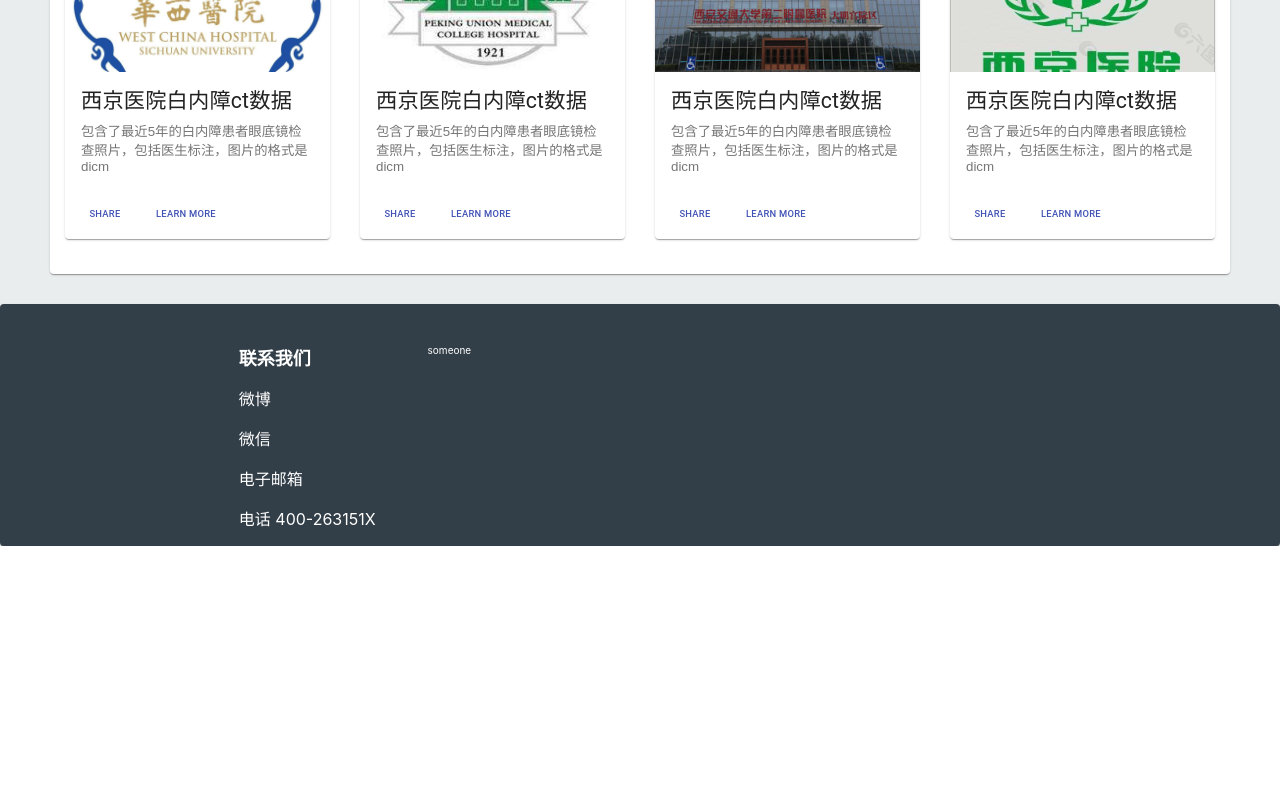
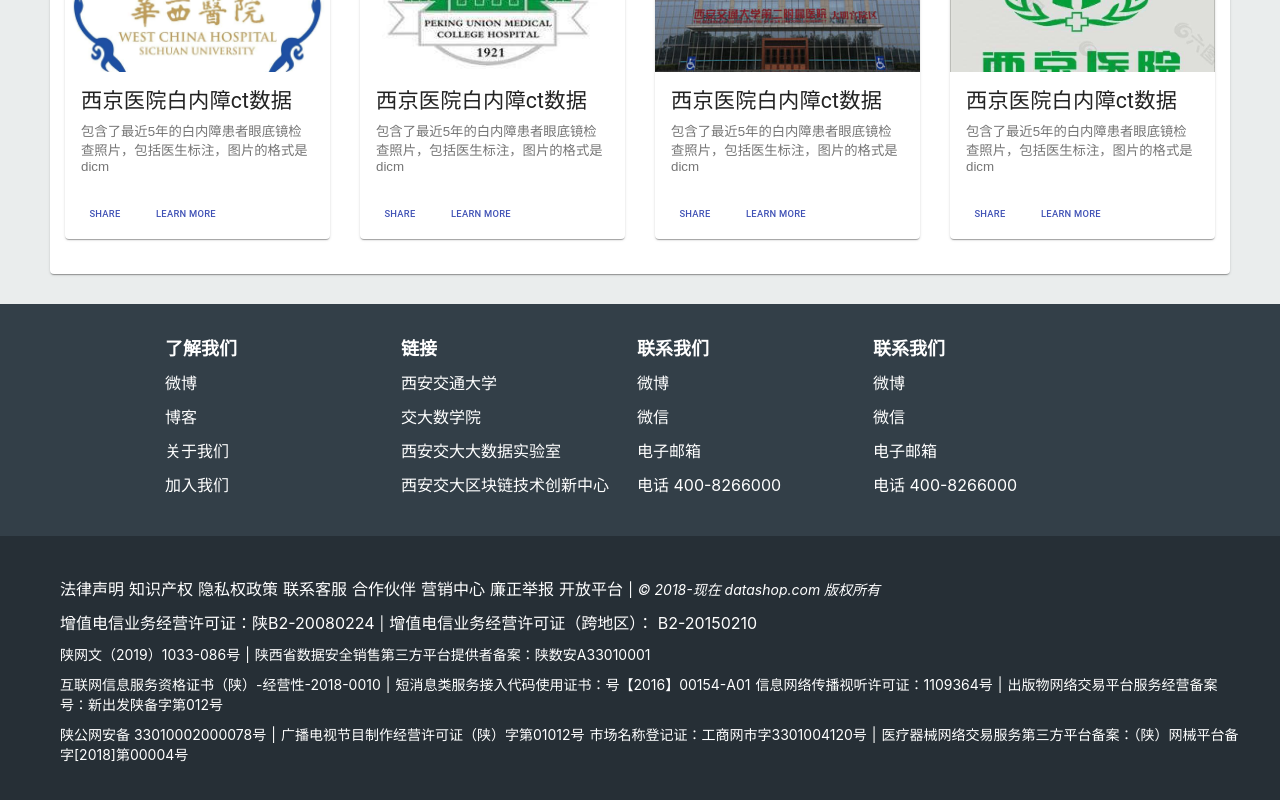
Before and after one commit to Alphia/dfWeb, a React (Create React App) app: page / in a window 1280 px wide. Shown: the part 942-1742 px from the top of the page. Before the commit the page ends 1488 px from the top, so only its background shows below. Built offline with nearby package versions, Linux system fonts and the light colour scheme.

Commit message:
add bottom, part2; rename bottom to footer; upgrade material-ui to 4.6.1;

```diff
--- a/src/js/Bottom.js
+++ /dev/null
@@ -1,55 +0,0 @@
-import React from "react";
-import Box from "@material-ui/core/Box";
-import Paper from "@material-ui/core/Paper";
-import withStyles from "@material-ui/core/styles/withStyles";
-
-
-const styles = {
-    bottomRoot: {
-        backgroundColor: 'rgb(51, 63, 72)',
-
-    },
-    linkWrapper:{
-        display: 'flex',
-        width:'1180px',
-        margin:'auto',
-        paddingTop:'4rem',
-        color:'white',
-        '& >div':{
-            width: '16%'
-        },
-        '& b':{
-            fontSize:'1.8rem'
-        },
-        '& p':{
-            fontSize:'1.6rem'
-        }
-    }
-};
-
-class Bottom extends React.Component {
-
-    render() {
-        const {classes} = this.props;
-        return (
-            <Paper className={classes.bottomRoot}>
-                <div className={classes.linkWrapper}>
-                    <Box/>
-                    <Box>
-                        <b>联系我们</b>
-                        <p>微博</p>
-                        <p>微信</p>
-                        <p>电子邮箱</p>
-                        <p>电话 400-263151X</p>
-
-                    </Box>
-                    <Box>
-                        someone
-                    </Box>
-                </div>
-            </Paper>
-        )
-    }
-}
-
-export default withStyles(styles)(Bottom);
--- /dev/null
+++ b/src/js/Footer.js
@@ -0,0 +1,46 @@
+import React from "react";
+import Links from "./Links";
+import {withStyles} from "@material-ui/core";
+import Polices from "./Policys";
+
+const styles = {
+    bottomRoot: {},
+    linksWrapper:{
+        backgroundColor: 'rgb(51, 63, 72)',
+    },
+    links: {
+        width: '1180px',
+        margin: 'auto',
+    },
+    policyWrapper:{
+        backgroundColor: 'rgb(38,47,54)',
+    },
+    policy:{
+        width: '1180px',
+        margin: 'auto',
+        paddingLeft:'2rem'
+    }
+};
+
+class Footer extends React.Component {
+
+    render() {
+        const {classes} = this.props;
+        return (
+            <div className={classes.bottomRoot}>
+                <div className={classes.linksWrapper}>
+                    <div className={classes.links}>
+                        <Links/>
+                    </div>
+                </div>
+                <div className={classes.policyWrapper}>
+                    <div className={classes.policy}>
+                        <Polices/>
+                    </div>
+                </div>
+            </div>
+        )
+    }
+}
+
+export default withStyles(styles)(Footer)
--- /dev/null
+++ b/src/js/Links.js
@@ -0,0 +1,72 @@
+import React from "react";
+import Box from "@material-ui/core/Box";
+import withStyles from "@material-ui/core/styles/withStyles";
+
+
+const styles = {
+        linksRoot: {
+            display: 'flex',
+            width: '100%',
+            padding: '3rem',
+            color: 'white',
+            '& >div': {
+                width: '20%'
+            },
+            '& :first-child': {
+                marginLeft: '6%'
+            },
+            '& b': {
+                fontSize: '1.8rem'
+            },
+            '& a': {
+                fontSize: '1.6rem',
+                color: 'white',
+                textDecoration: 'none',
+                '&:hover': {
+                    textDecoration: 'underline',
+                },
+            },
+        }
+    }
+;
+
+class Links extends React.Component {
+
+    render() {
+        const {classes} = this.props;
+        return (
+            <div className={classes.linksRoot}>
+                <Box>
+                    <b>了解我们</b>
+                    <p><a href='/public/'>微博</a></p>
+                    <p><a href='#'>博客</a></p>
+                    <p><a href='#'>关于我们</a></p>
+                    <p><a href='#'>加入我们</a></p>
+                </Box>
+                <Box>
+                    <b>链接</b>
+                    <p><a href='#'>西安交通大学</a></p>
+                    <p><a href='#'>交大数学院</a></p>
+                    <p><a href='#'>西安交大大数据实验室</a></p>
+                    <p><a href='#'>西安交大区块链技术创新中心</a></p>
+                </Box>
+                <Box>
+                    <b>联系我们</b>
+                    <p><a href='#'>微博</a></p>
+                    <p><a href='#'>微信</a></p>
+                    <p><a href='#'>电子邮箱</a></p>
+                    <p><a href='#'>电话 400-8266000</a></p>
+                </Box>
+                <Box>
+                    <b>联系我们</b>
+                    <p><a href='#'>微博</a></p>
+                    <p><a href='#'>微信</a></p>
+                    <p><a href='#'>电子邮箱</a></p>
+                    <p><a href='#'>电话 400-8266000</a></p>
+                </Box>
+            </div>
+        )
+    }
+}
+
+export default withStyles(styles)(Links);
--- a/src/js/Main.js
+++ b/src/js/Main.js
@@ -2,7 +2,7 @@
 import Header from "./Header";
 import TabPanel from "./TabPanel";
 import SearchingPage from "./SearchingPage";
-import Bottom from "./Bottom";
+import Bottom from "./Footer";
 
 class Main extends React.Component {
 
--- /dev/null
+++ b/src/js/Policys.js
@@ -0,0 +1,80 @@
+import React from "react";
+import withStyles from "@material-ui/core/styles/withStyles";
+
+
+const styles = {
+        linksRoot: {
+            width: '100%',
+            padding: '3rem 0',
+            color: 'white',
+            '& b': {
+                fontSize: '1.8rem'
+            },
+            '& span': {
+                fontSize: '1.4rem',
+                margin: '0.2rem 0.5rem 0.2rem 0',
+            },
+            '& a': {
+                fontSize: '1.6rem',
+                color: 'white',
+                textDecoration: 'none',
+                '&:hover': {
+                    textDecoration: 'underline',
+                },
+            },
+        }
+    }
+;
+
+class Polices extends React.Component {
+
+    render() {
+        const {classes} = this.props;
+        return (
+            <div className={classes.linksRoot}>
+                <div className="tb-footer-bd">
+                    <p>
+                        <span><a>法律声明</a></span>
+                        <span><a>知识产权</a></span>
+                        <span><a>隐私权政策</a></span>
+                        <span><a>联系客服</a></span>
+                        <span><a>合作伙伴</a></span>
+                        <span><a>营销中心</a></span>
+                        <span><a>廉正举报</a></span>
+                        <span><a>开放平台</a></span>
+                        <span>|</span>
+                        <span><em>© 2018-现在 datashop.com 版权所有</em></span>
+                    </p>
+                    <p>
+                        <span><a href="/public">增值电信业务经营许可证：陕B2-20080224</a></span>
+                        <span>|</span>
+                        <span><a href="/public">增值电信业务经营许可证（跨地区）： B2-20150210</a></span>
+                    </p>
+                    <p>
+                        <span>陕网文（2019）1033-086号</span>
+                        <span>|</span>
+                        <span>陕西省数据安全销售第三方平台提供者备案：陕数安A33010001</span>
+                    </p>
+                    <p>
+                        <span>互联网信息服务资格证书（陕）-经营性-2018-0010</span>
+                        <span>|</span>
+                        <span>短消息类服务接入代码使用证书：号【2016】00154-A01</span>
+                        <span>信息网络传播视听许可证：1109364号</span>
+                        <span>|</span>
+                        <span>出版物网络交易平台服务经营备案号：新出发陕备字第012号</span>
+                    </p>
+                    <p>
+                        <span>陕公网安备 33010002000078号</span>
+                        <span>|</span>
+                        <span>广播电视节目制作经营许可证（陕）字第01012号</span>
+                        <span>市场名称登记证：工商网市字3301004120号</span>
+                        <span>|</span>
+                        <span>医疗器械网络交易服务第三方平台备案：（陕）网械平台备字[2018]第00004号</span>
+                    </p>
+                </div>
+            </div>
+        )
+    }
+}
+
+export default withStyles(styles)(Polices);
```
Also changed, not shown: package.json (+4 -3 lines), 1 other file (tests, documents, lock files or other folders).
